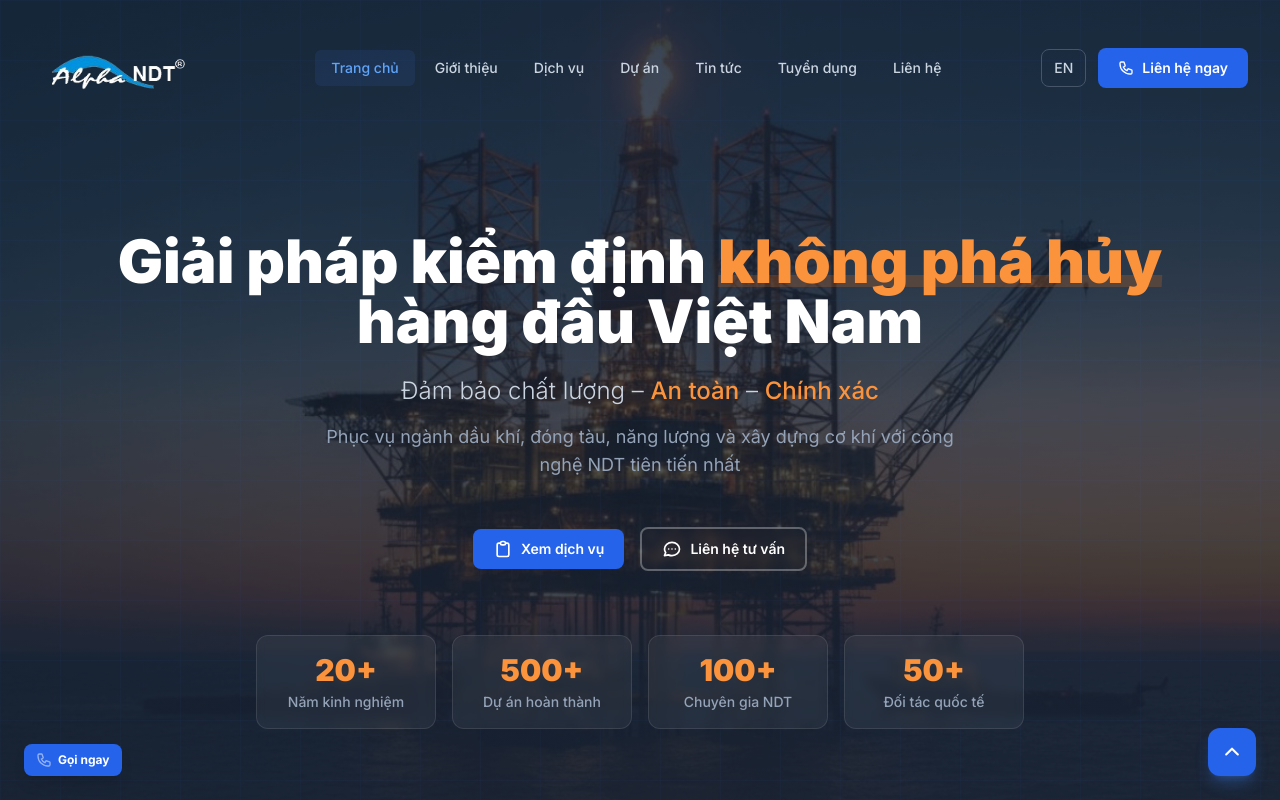
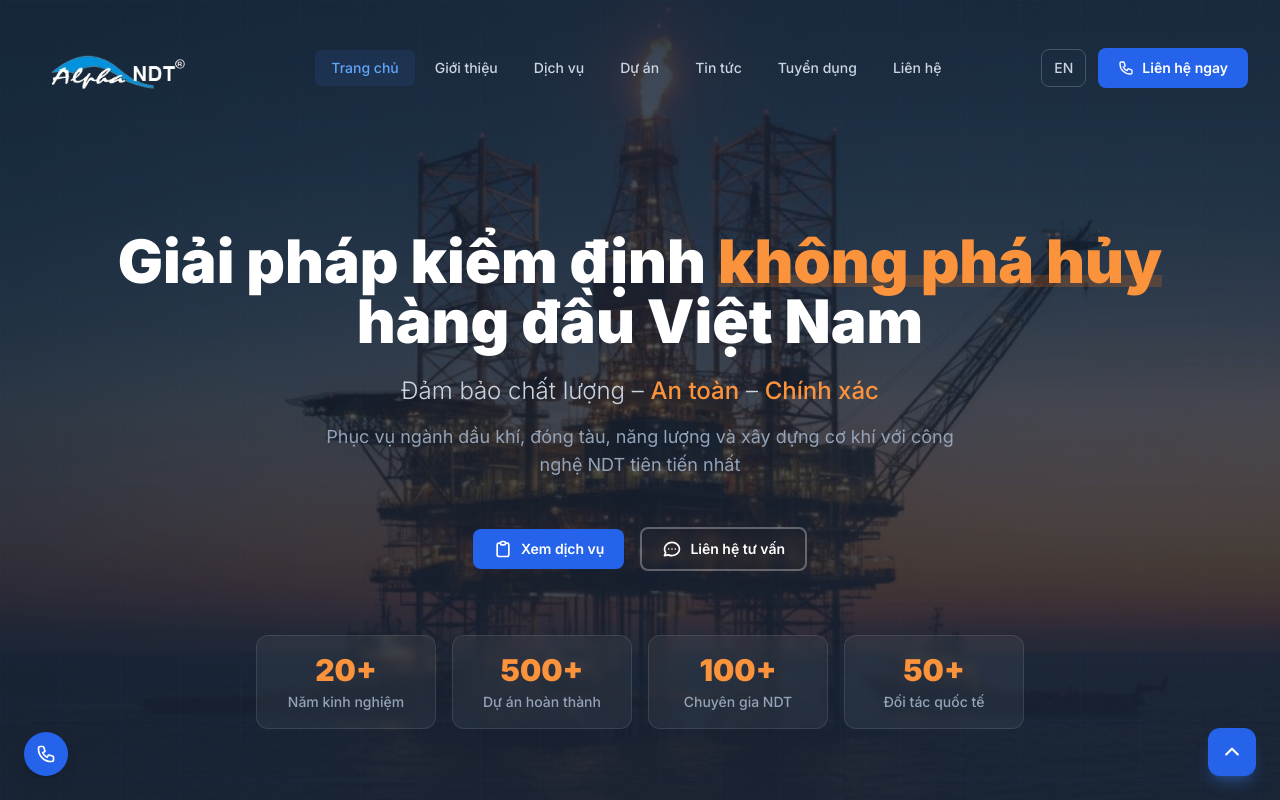
Before and after one commit to Nhut-dz/alpha-ndt, a React (Vite) app: page / in a window 1280 px wide. Shown: the top 800 px of the page. Built offline with nearby package versions, Linux system fonts and the light colour scheme.

Commit message:
Nút Gọi ngay: đổi thành hình tròn, chỉ icon, bỏ chữ

```diff
--- a/src/App.jsx
+++ b/src/App.jsx
@@ -50,13 +50,12 @@ function FloatingCTA() {
   return (
     <a
       href="tel:+842838156789"
-      className="fixed bottom-6 left-6 z-40 flex items-center gap-1.5 bg-blue-600 hover:bg-blue-500 text-white text-xs font-bold px-3 py-2 rounded-lg shadow-lg hover:shadow-xl transition-all duration-200 hover:-translate-y-1"
+      className="fixed bottom-6 left-6 z-40 w-11 h-11 bg-blue-600 hover:bg-blue-500 text-white rounded-full shadow-lg hover:shadow-xl flex items-center justify-center transition-all duration-200 hover:-translate-y-1"
       aria-label="Gọi ngay"
     >
-      <svg className="w-4 h-4 animate-pulse" fill="none" stroke="currentColor" viewBox="0 0 24 24">
+      <svg className="w-5 h-5" fill="none" stroke="currentColor" viewBox="0 0 24 24">
         <path strokeLinecap="round" strokeLinejoin="round" strokeWidth={2} d="M3 5a2 2 0 012-2h3.28a1 1 0 01.948.684l1.498 4.493a1 1 0 01-.502 1.21l-2.257 1.13a11.042 11.042 0 005.516 5.516l1.13-2.257a1 1 0 011.21-.502l4.493 1.498a1 1 0 01.684.949V19a2 2 0 01-2 2h-1C9.716 21 3 14.284 3 6V5z" />
       </svg>
-      <span className="hidden sm:block">Gọi ngay</span>
     </a>
   );
 }
```
